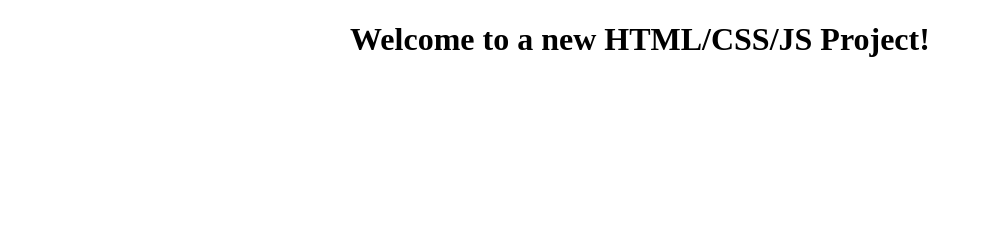
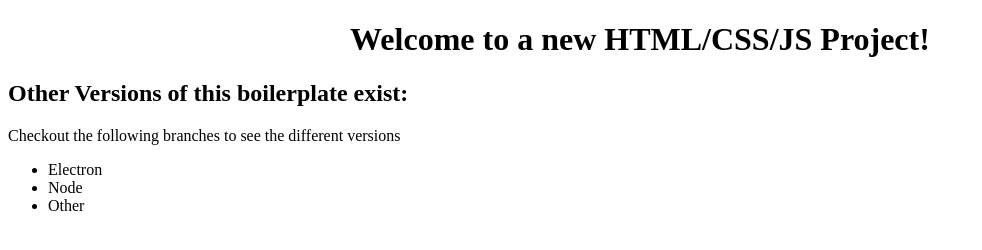
Before and after one commit to jaerod95/boilerplate, a website: page index.html in a window 1280 px wide. Shown: the whole page, without its empty margins (0-982 px from the left). Drawn offline with Linux system fonts and the light colour scheme.

Commit message:
getting work done

```diff
--- a/index.html
+++ b/index.html
@@ -10,5 +10,13 @@
     <body>
         <!-- This is Just filler Content, you can delete it all -->
         <h1 style="text-align: center">Welcome to a new HTML/CSS/JS Project!</h1>
+        <h2>Other Versions of this boilerplate exist:</h2>
+        <p>Checkout the following branches to see the different versions</p>
+        <ul>
+            <li>Electron</li>
+            <li>Node</li>
+            <li>Other</li>
+        </ul>
+
     </body>
 </html>
```
